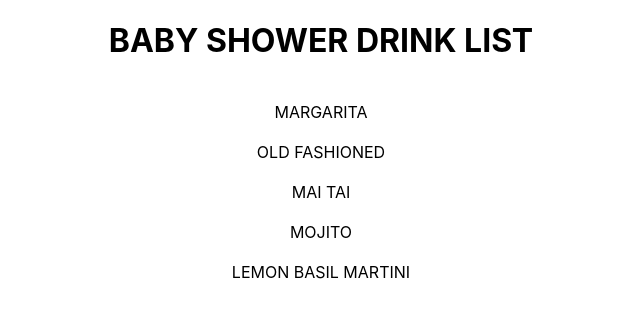
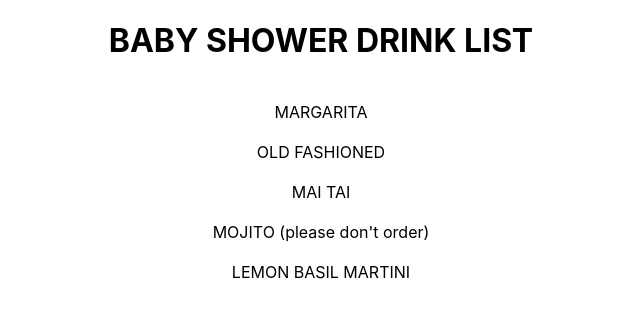
Before and after one commit to swilcox21/drink-menu-template, a React (Create React App) app: page / in a window 1280 px wide. Shown: the top 318 px of the page, without its empty margins (319-959 px from the left). Built offline with nearby package versions, Linux system fonts and the light colour scheme.

Commit message:
vercel github connection test

```diff
--- a/src/App.js
+++ b/src/App.js
@@ -11,7 +11,7 @@ function App() {
         <br/>
         <div>MAI TAI</div>
         <br/>
-        <div>MOJITO</div>
+        <div>MOJITO (please don't order)</div>
         <br/>
         <div>LEMON BASIL MARTINI</div>
     </div>
```
Also changed, not shown: 1 other file (tests, documents, lock files or other folders).
